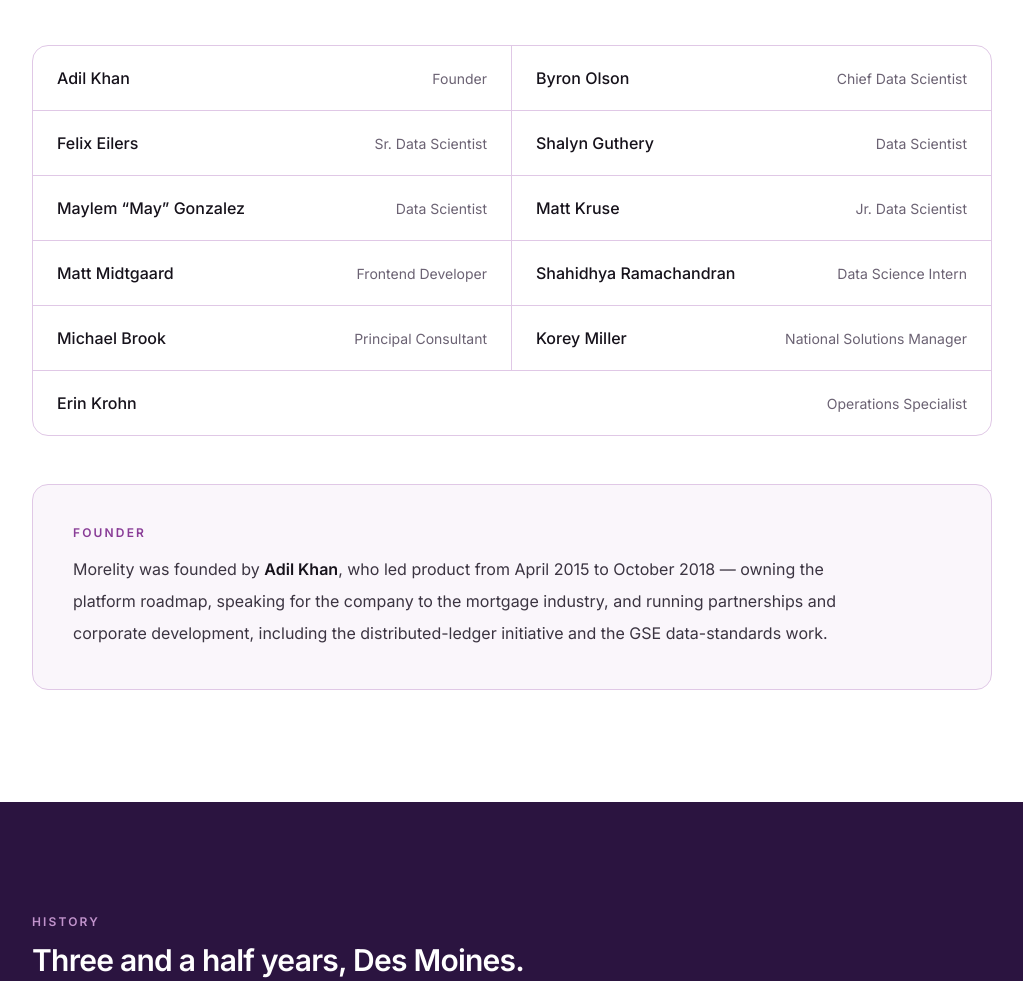
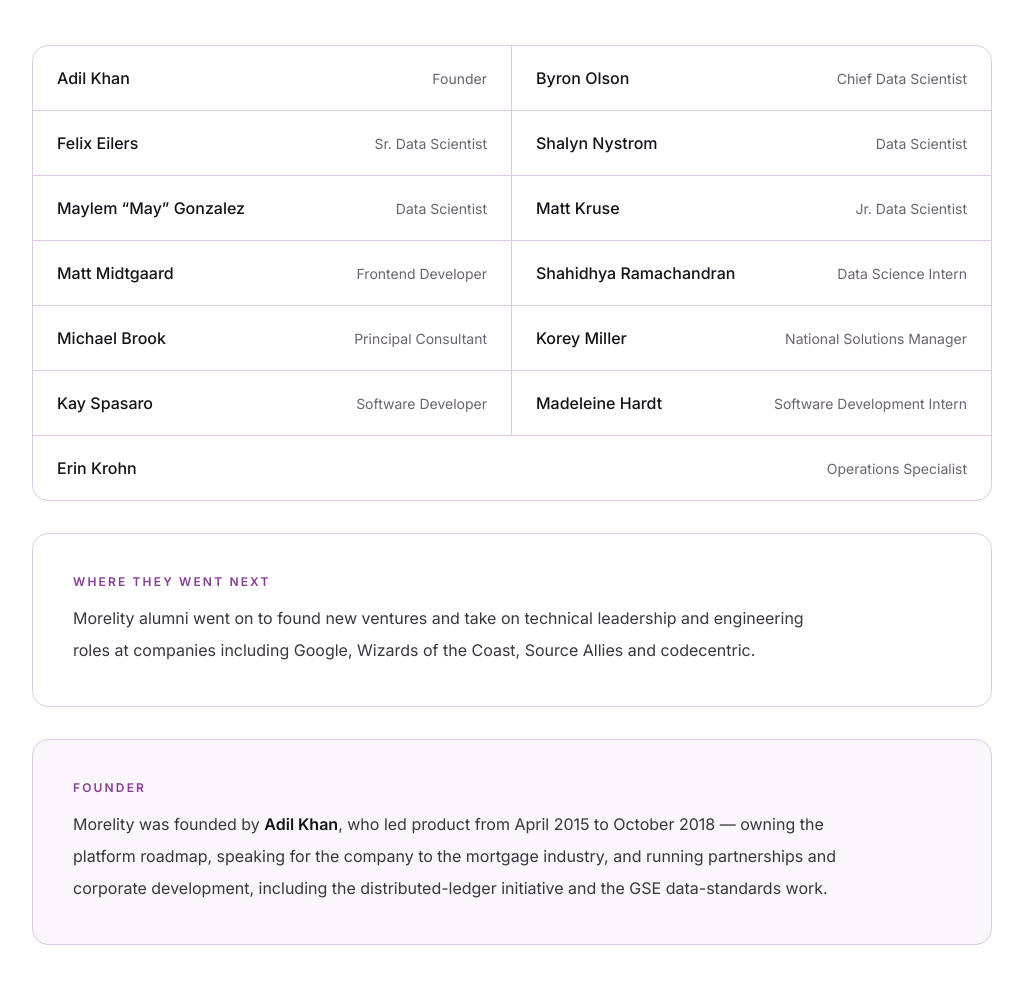
Before and after one commit to adil1248/morelity-site, a website: page index.html in a window 1280 px wide. Shown: the part 3066-4047 px from the top of the page, without its empty margins (128-1151 px from the left). Drawn offline with Linux system fonts and the light colour scheme.

Commit message:
Add Morelity alumni and team members

```diff
--- a/index.html
+++ b/index.html
@@ -249,7 +249,7 @@
         <span class="text-right text-sm text-ink-500">Sr. Data Scientist</span>
       </li>
       <li class="reveal flex items-baseline justify-between gap-4 border-b border-brand-200 px-6 py-5">
-        <span class="font-medium text-ink-900">Shalyn Guthery</span>
+        <span class="font-medium text-ink-900">Shalyn Nystrom</span>
         <span class="text-right text-sm text-ink-500">Data Scientist</span>
       </li>
       <li class="reveal flex items-baseline justify-between gap-4 border-b border-brand-200 px-6 py-5 sm:border-r">
@@ -276,13 +276,29 @@
         <span class="font-medium text-ink-900">Korey Miller</span>
         <span class="text-right text-sm text-ink-500">National Solutions Manager</span>
       </li>
+      <li class="reveal flex items-baseline justify-between gap-4 border-b border-brand-200 px-6 py-5 sm:border-r">
+        <span class="font-medium text-ink-900">Kay Spasaro</span>
+        <span class="text-right text-sm text-ink-500">Software Developer</span>
+      </li>
+      <li class="reveal flex items-baseline justify-between gap-4 border-b border-brand-200 px-6 py-5">
+        <span class="font-medium text-ink-900">Madeleine Hardt</span>
+        <span class="text-right text-sm text-ink-500">Software Development Intern</span>
+      </li>
       <li class="reveal flex items-baseline justify-between gap-4 px-6 py-5 sm:col-span-2">
         <span class="font-medium text-ink-900">Erin Krohn</span>
         <span class="text-right text-sm text-ink-500">Operations Specialist</span>
       </li>
     </ul>
 
-    <div class="reveal mt-12 rounded-2xl border border-brand-200 bg-brand-50 p-8 sm:p-10">
+    <div class="reveal mt-8 rounded-2xl border border-brand-200 bg-white p-8 sm:p-10">
+      <p class="eyebrow">Where they went next</p>
+      <p class="prose-body mt-3 max-w-3xl">
+        Morelity alumni went on to found new ventures and take on technical leadership and engineering
+        roles at companies including Google, Wizards of the Coast, Source Allies and codecentric.
+      </p>
+    </div>
+
+    <div class="reveal mt-8 rounded-2xl border border-brand-200 bg-brand-50 p-8 sm:p-10">
       <p class="eyebrow">Founder</p>
       <p class="prose-body mt-3 max-w-3xl">
         Morelity was founded by <strong class="font-semibold text-ink-900">Adil Khan</strong>, who led product
```
Also changed, not shown: assets/css/site.css.
